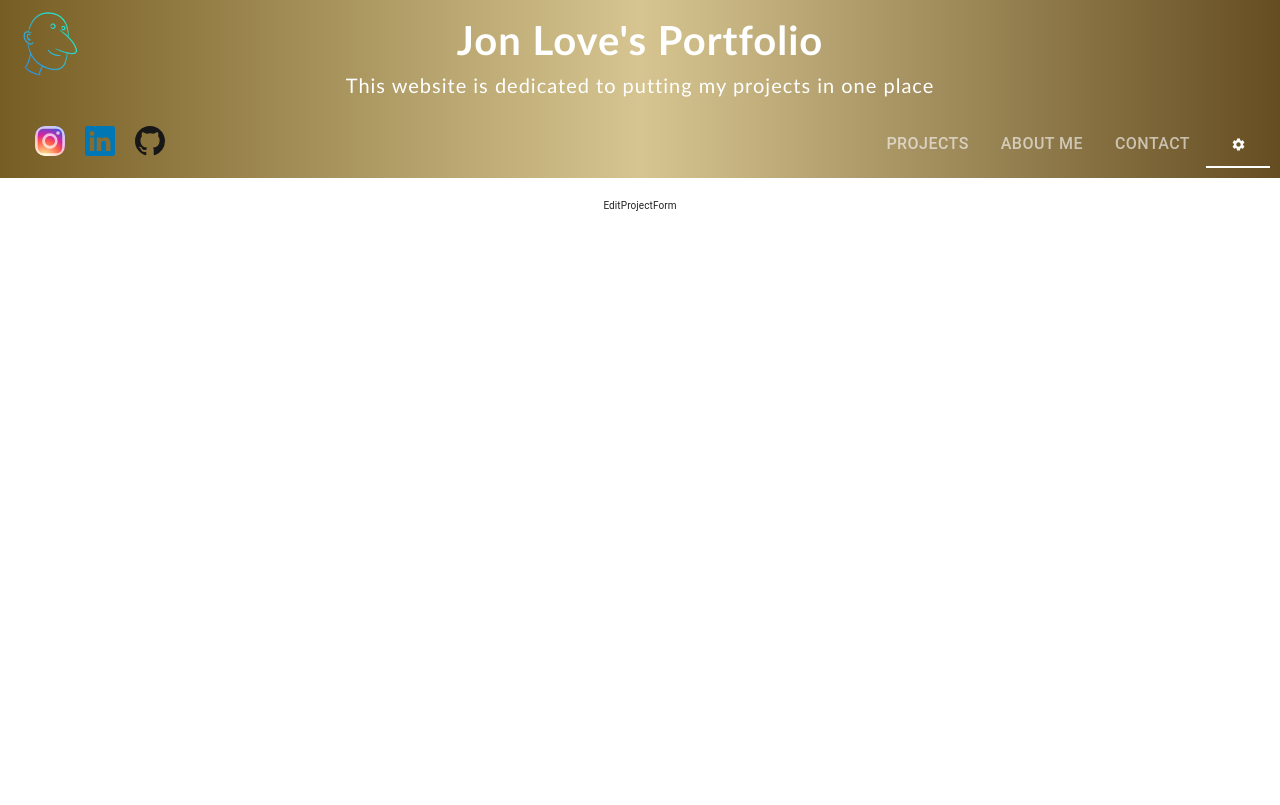
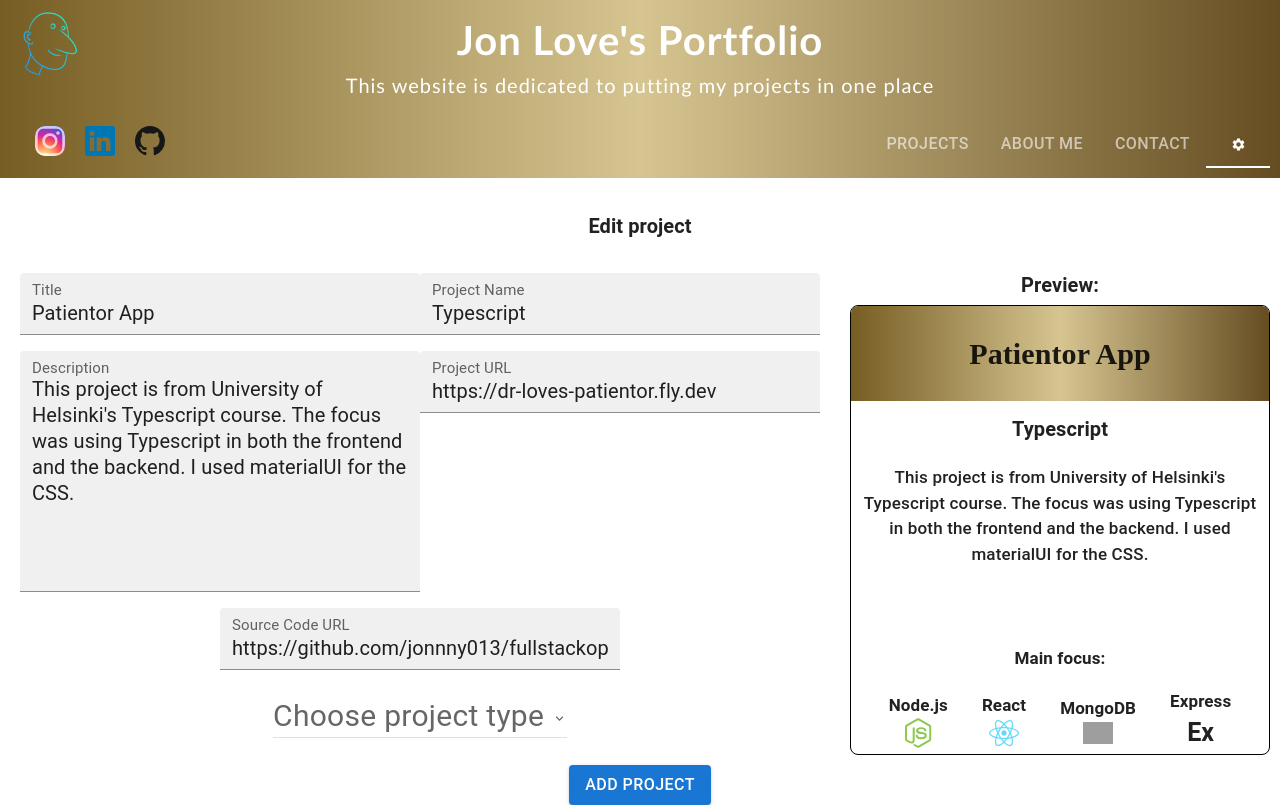
Before and after one commit to jonnny013/portfolio, a React (Vite) app: page /editContent/1 in a window 1280 px wide. Built offline with nearby package versions, Linux system fonts and the light colour scheme; grey boxes are pictures that could not be loaded.

Commit message:
update edit forms

```diff
--- a/src/App.tsx
+++ b/src/App.tsx
@@ -15,7 +15,7 @@ import AddProjectPage from './components/Admin/handleProjects/addProject/AddProj
 import EditProjectPage from './components/Admin/handleProjects/editProject/EditProjectPage'
 import DeleteProjectPage from './components/Admin/handleProjects/deleteProject/DeleteProjectPage'
 import Unauthorized from './components/Unauthorized'
-import EditProjectForm from './components/Admin/handleProjects/editProject/EditProjectForm'
+import EditProjectFormikIndex from './components/Admin/handleProjects/editProject/EditProjectFormikIndex'
 import DeletionVerificationForm from './components/Admin/handleProjects/deleteProject/DeletionVerificationForm'
 
 const PrivateRoute = ({ element }: { element: JSX.Element }) => {
@@ -46,7 +46,7 @@ const App: React.FC = () => {
           />
           <Route
             path='/editContent/:id'
-            element={<PrivateRoute element={<EditProjectForm />} />}
+            element={<PrivateRoute element={<EditProjectFormikIndex />} />}
           />
           <Route
             path='/deleteContent'
--- a/src/components/Admin/handleProjects/StandardCheckBox.tsx
+++ b/src/components/Admin/handleProjects/StandardCheckBox.tsx
@@ -27,7 +27,6 @@ const StandardCheckBox = () => {
 
   const [field, meta] = useField('skills')
   const showError = meta.touched && meta.error
-  console.log('field',field)
   const handleChange = (e: React.ChangeEvent<HTMLInputElement>) => {
     const { name, checked } = e.target;
     field.onChange({
--- a/src/components/Admin/handleProjects/deleteProject/DeleteProjectPage.tsx
+++ b/src/components/Admin/handleProjects/deleteProject/DeleteProjectPage.tsx
@@ -42,7 +42,7 @@ const DeleteProjectPage = () => {
         {projects.map(project => (
           <ListItemButton
             key={project.id}
-            onClick={() => navigate(`/editContent/${project.id}`)}
+            onClick={() => navigate(`/deleteContent/${project.id}`)}
           >
             <ListItem>
               {project.project} - {project.title}
--- a/src/components/Admin/handleProjects/editProject/EditProjectForm.tsx
+++ b/src/components/Admin/handleProjects/editProject/EditProjectForm.tsx
@@ -1,12 +1,76 @@
-import { useParams } from "react-router-dom"
+import Box from '@mui/material/Box'
+import StandardFormBar from '../../../StandardFormBar'
+import StandardButton from '../../../StandardButton'
+import Alert from '@mui/material/Alert'
+import themes from '../../../../themes/themes'
+import StandardCheckBox from '../StandardCheckBox'
+import SampleProject from '../addProject/SampleProject'
 
+type FormSubmitHandler = (event?: React.FormEvent<HTMLFormElement> | undefined) => void
 
-const EditProjectForm = () => {
-  const projectId = useParams()
-  console.log(projectId)
+const EditProjectForm = ({
+  onSubmit,
+  notification,
+}: {
+  onSubmit: FormSubmitHandler
+  notification: string | null
+}) => {
+  return (
+    <form onSubmit={onSubmit}>
+      <div id='addProjectContainer'>
+        <Box
+          sx={{
+            '& > :not(style)': {
+              m: 1,
+              marginLeft: 'auto',
+              marginRight: 'auto',
+              width: '80%',
+              maxWidth: 400,
+            },
+          }}
+          style={{ flexDirection: 'column', margin: 'auto' }}
+        >
+          {notification && (
+            <Alert
+              severity={notification === 'error' ? 'error' : 'success'}
+              style={{ fontSize: themes.fonts.formTextSize }}
+            >
+              {notification}
+            </Alert>
+          )}
+          <StandardFormBar id='title' label='Title' type='text' />
+          <StandardFormBar id='project' label='Project Name' type='text' />
+          <StandardFormBar
+            id='intro'
+            label='Description'
+            type='text'
+            props={{
+              multiline: true,
+              rows: 8,
+            }}
 
-  return (
-    <div>EditProjectForm</div>
+          />
+
+          <StandardFormBar id='website' label='Project URL' type='text' />
+          <StandardFormBar id='sourceCode' label='Source Code URL' type='text' />
+          <StandardCheckBox />
+        </Box>
+        <SampleProject />
+      </div>
+      {notification && (
+        <Alert
+          severity={notification === 'error' ? 'error' : 'success'}
+          style={{ fontSize: themes.fonts.formTextSize }}
+        >
+          {notification}
+        </Alert>
+      )}
+      <StandardButton
+        text='Add project'
+        type='submit'
+        disabled={notification ? true : false}
+      />
+    </form>
   )
 }
 
--- /dev/null
+++ b/src/components/Admin/handleProjects/editProject/EditProjectFormikIndex.tsx
@@ -0,0 +1,89 @@
+import { useParams } from 'react-router-dom'
+import { getSingleProject } from '../../../../services/projectsServices'
+import { Formik } from 'formik'
+import type { Project } from '../../../../types'
+import { updateProject } from '../../../../services/projectsServices'
+import { useState, useEffect } from 'react'
+import { useQueryClient, useMutation, useQuery } from '@tanstack/react-query'
+import validationSchema from '../yupValidation'
+import EditProjectForm from './EditProjectForm'
+import LoadingScreen from '../../../LoadingScreen'
+import Error from '../../../Error'
+
+const EditProjectFormikIndex = () => {
+  const [notification, setNotification] = useState<string | null>(null)
+  const params = useParams()
+  let projectId: string
+  if (params['id']) {
+    projectId = params['id']
+  }
+
+  const result = useQuery({
+    queryKey: ['project'],
+    queryFn: () => getSingleProject(projectId),
+  })
+  console.log(result.data)
+
+  const queryClient = useQueryClient()
+  const updateProjectMutation = useMutation({
+    mutationFn: updateProject,
+    onSuccess: () => {
+      queryClient.invalidateQueries({ queryKey: ['projects'] })
+      setNotification('Your project has been added')
+    },
+    onError: error => {
+      setNotification(`Error: , ${error.message}`)
+    },
+    onMutate: () => {
+      setNotification('Please wait...')
+    },
+  })
+
+  const onSubmit = async (values: Project, { resetForm }: { resetForm: () => void }) => {
+    console.log('Form submitted', values)
+     await updateProjectMutation.mutate(values)
+
+    if (updateProjectMutation.isSuccess) {
+      resetForm()
+    }
+  }
+
+  useEffect(() => {
+    const timeoutId = setTimeout(() => {
+      setNotification(null)
+    }, 5000)
+    return () => clearTimeout(timeoutId)
+  }, [notification, setNotification])
+
+  if (!result) {
+   return <LoadingScreen />
+  }
+
+  if (result.isLoading) {
+    return <LoadingScreen />
+  }
+
+  if (result.isError) {
+    return <Error />
+  }
+  const project: Project = result.data as Project
+
+  return (
+    <div style={{ display: 'flex', flexDirection: 'column' }}>
+      <h1>Edit project</h1>
+      <Formik
+        initialValues={project}
+        onSubmit={onSubmit}
+        validationSchema={validationSchema}
+      >
+        {({ handleSubmit }) => (
+
+            <EditProjectForm onSubmit={handleSubmit} notification={notification} />
+
+        )}
+      </Formik>
+    </div>
+  )
+}
+
+export default EditProjectFormikIndex
--- a/src/components/Admin/handleProjects/editProject/EditProjectPage.tsx
+++ b/src/components/Admin/handleProjects/editProject/EditProjectPage.tsx
@@ -25,7 +25,7 @@ const EditProjectPage = () => {
     }
   }
 
-  console.log(projects)
+
   return (
     <div>
       <h1>Which project would you like to edit?</h1>
--- /dev/null
+++ b/src/components/Admin/handleProjects/yupValidation.ts
@@ -0,0 +1,39 @@
+import * as yup from 'yup'
+
+ const validationSchema = yup.object().shape({
+   title: yup
+     .string()
+     .min(3, 'Title must be 3 characters or more')
+     .required('Title is required'),
+   project: yup
+     .string()
+     .min(3, 'Project must be 3 characters or more')
+     .required('Project is required'),
+   intro: yup
+     .string()
+     .min(10, 'Description must be 10 characters or more')
+     .required('Description is required'),
+   website: yup
+     .string()
+     .matches(
+       /^(https?:\/\/)?([a-zA-Z0-9_-]+\.){1,}[a-zA-Z]{2,}(:[0-9]+)?(\/[\w#]+)*\/?(\?[a-zA-Z0-9_]+=\w+(&[a-zA-Z0-9_]+=\w+)*)?$/,
+       'URL is not valid'
+     )
+     .required('Please enter a valid website URL'),
+   sourceCode: yup.string().test('is-url', 'URL is not valid', function (value) {
+     if (!value) return true
+     try {
+       new URL(value)
+       return true
+     } catch (error) {
+       return false
+     }
+   }),
+   skills: yup.object().test({
+     name: 'areSkillsSelected',
+     message: 'At least one skill must be selected',
+     test: skills => Object.values(skills).some(value => value === true),
+   }),
+ })
+
+export default validationSchema
--- a/src/components/StandardFormBar.tsx
+++ b/src/components/StandardFormBar.tsx
@@ -14,7 +14,7 @@ interface propTypes {
 
 const styles = {
   resize: {
-    style: { fontSize: themes.fonts.formTextSize },
+    style: { fontSize: themes.fonts.formTextSize, lineHeight: 1.3  },
   },
   helper: {
     style: { fontSize: themes.fonts.helperFont },
@@ -37,6 +37,7 @@ const StandardFormBar = ({ id, label, type, props }: propTypes) => {
       error={showError ? true : false}
       helperText={showError ? meta.error : undefined}
       {...props}
+
     ></TextField>
   )
 }
--- a/src/data.ts
+++ b/src/data.ts
@@ -11,7 +11,7 @@ const projects = [
     title: 'Book App',
     project: 'GraphQL',
     intro:
-      "This project is from University of Helsinki's fullstack open course. I made it using the MERN stack and used GraphQL for data storage. I usedbootstrap for the CSS. This project includes the use of websockets.",
+      "This project is from University of Helsinki's fullstack open course. I made it using the MERN stack and used GraphQL for data storage. I used bootstrap for the CSS. This project includes the use of websockets.",
     skills: {css: false,
     html: false,
     node: true,
@@ -118,9 +118,10 @@ const projects = [
 ];
 
  const projectsWithId = () => {
-  const projectWithId = projects.map(project => ({
+
+  const projectWithId = projects.map((project, index) => ({
     ...project,
-    id: Math.floor(Math.random() * 100000).toString(),
+    id: index.toString()
   }))
   return projectWithId
 }
--- a/src/services/projectsServices.ts
+++ b/src/services/projectsServices.ts
@@ -4,6 +4,15 @@ import type { Project, ProjectWithoutID } from '../types'
 export const getProjects = () => {
   console.log("Get request")
   return projectData
+}
+
+export const  getSingleProject = async (id: string): Promise<Project | undefined> => {
+
+  const project = projectData.find(a => a.id.toString() === id)
+  if (project === undefined) {
+    throw new Error('Failed to find project')
+  }
+  return project
 }
 
 export const addProject = async (project: ProjectWithoutID): Promise<Project> => {
@@ -14,7 +23,7 @@ export const addProject = async (project: ProjectWithoutID): Promise<Project> =>
   return projectWithId
 }
 
-export const updateProject = (project: Project) => {
+export const updateProject = async (project: Project) => {
   if (typeof project.id === 'string') {
     console.log('use ID to make put request', project.id)
   }
```
Also changed, not shown: src/components/Admin/handleProjects/addProject/AddProjectPage.tsx (+2 -25 lines).
